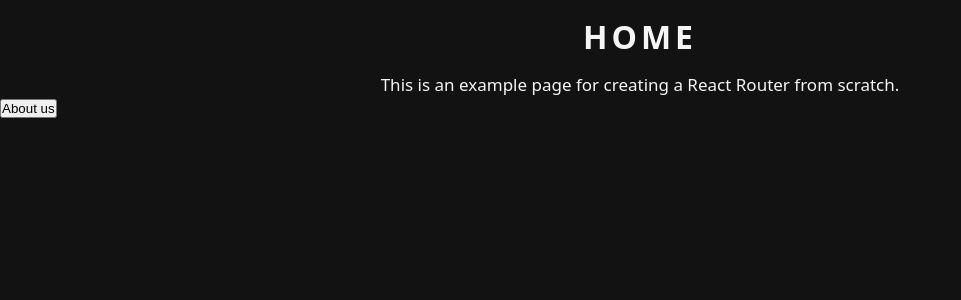
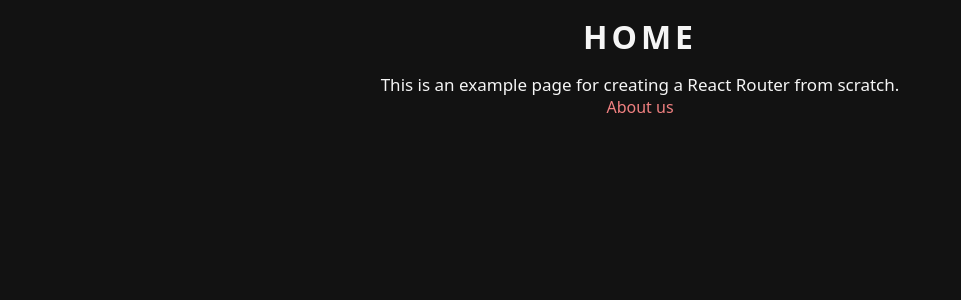
Before and after one commit to Espadv69/React_Beginner, a React app in the folder 06-espadv-router/: page / in a window 1280 px wide. Shown: the top 300 px of the page, without its empty margins (0-961 px from the left). Built offline with nearby package versions, Linux system fonts and the light colour scheme; the HTML template or start-up script is replaced by a standard one.

Commit message:
feat: replace button with Link component for navigation in HomePage

```diff
--- a/06-espadv-router/src/pages/Home.jsx
+++ b/06-espadv-router/src/pages/Home.jsx
@@ -1,4 +1,4 @@
-import { navigateTo } from '../components/Link.jsx'
+import { Link } from '../components/Link.jsx'
 
 export default function HomePage() {
   return (
@@ -7,13 +7,7 @@ export default function HomePage() {
       <p className="p-spa">
         This is an example page for creating a React Router from scratch.
       </p>
-      <button
-        type="button"
-        onClick={() => navigateTo('/about')}
-        className="button-spa"
-      >
-        About us
-      </button>
+      <Link to="/about">About us</Link>
     </>
   )
 }
```
